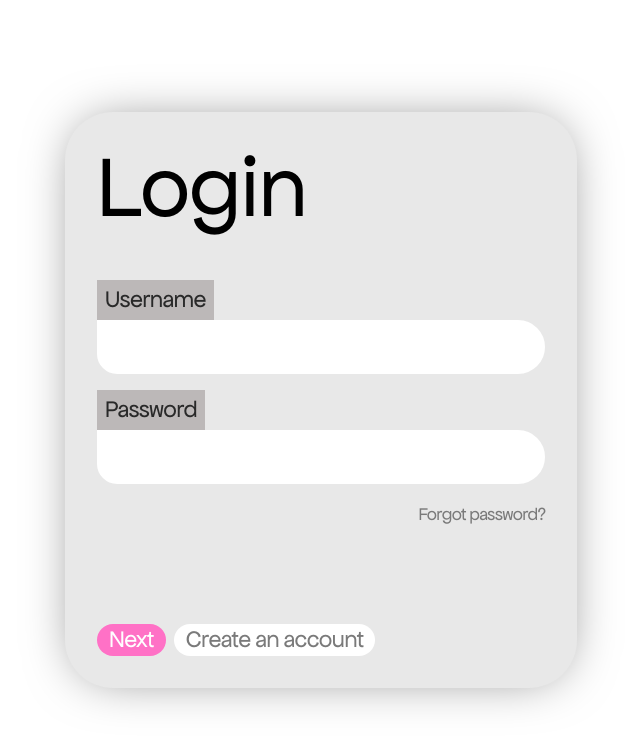
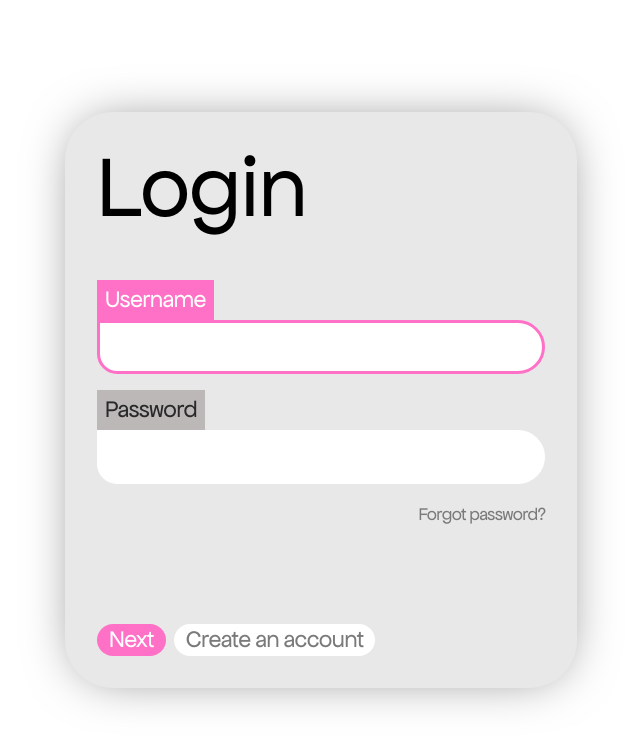
Before and after one commit to seeyeh/ait-final-project, a React (Vite) app in the folder client/: page /login in a window 1280 px wide. Shown: the top 746 px of the page, without its empty margins (319-959 px from the left). Built offline with nearby package versions, Linux system fonts and the light colour scheme.

Commit message:
Added refs and states and a boilerplate handleSubmit in Login Form

```diff
--- a/client/package.json
+++ b/client/package.json
@@ -10,6 +10,7 @@
     "preview": "vite preview"
   },
   "dependencies": {
+    "axios": "^1.7.3",
     "class-variance-authority": "^0.7.0",
     "clsx": "^2.1.1",
     "prop-types": "^15.8.1",
--- a/client/src/components/login/LoginForm.jsx
+++ b/client/src/components/login/LoginForm.jsx
@@ -1,20 +1,63 @@
 import Button from '../Button';
 import Input from '../Input';
+import { useRef, useState, useEffect } from 'react';
 
 function LoginForm() {
+  const userRef = useRef();
+  const errRef = useRef();
+
+  const [user, setUser] = useState('');
+  const [pwd, setPwd] = useState('');
+  const [errMsg, setErrMsg] = useState('');
+  const [success, setSuccess] = useState(false); // just for dev purposes
+
+  // Set focus on username input when component loads;
+  useEffect(() => {
+    userRef.current.focus();
+  }, [])
+
+  // Removes error message whenever username/password gets changed because user has read it
+  useEffect(() => {
+    setErrMsg('');
+  }, [user, pwd])
+
+  const handleSubmit = (e) => {
+    console.log(user, pwd);
+    setUser('');
+    setPwd('');
+    setSuccess(true);
+  }
+
   return (
     <div className="bg-grayscale-5 w-[32rem] h-[36rem] rounded-5xl shadow-glow-2xl shadow-black/50 p-8 flex flex-col gap-12">
       <h1 className="text-h1 text-black">Login</h1>
       <div className="w-full flex-1 flex flex-col gap-4">
-        <Input id="username" header="Username" className="w-full" />
-        <Input id="password" header="Password" className="w-full" />
+        <Input
+          id="username"
+          header="Username"
+          className="w-full"
+          ref={userRef}
+          onChange={(e)=>setUser(e.target.value)}
+          value={user}
+          required
+        />
+        <Input
+          id="password"
+          header="Password"
+          className="w-full"
+          type="password"
+          onChange={(e)=>setPwd(e.target.value)}
+          value={pwd}
+          required
+        />
         <a href="/login" className="text-lg text-grayscale-60 self-end">
           Forgot password?
         </a>
+        <p ref={errRef} className={errMsg ? "errmsg" : "offscreen"} aria-live="assertive">{errMsg}</p>
       </div>
 
       <div className="flex gap-2">
-        <Button variant="pink" hover="gray" size="lg">
+        <Button variant="pink" hover="gray" size="lg" onClick={handleSubmit}>
           Next
         </Button>
         <Button hover="gray" size="lg">
```
Also changed, not shown: client/src/context/AuthProvider.js (added), 1 other file (tests, documents, lock files or other folders).
